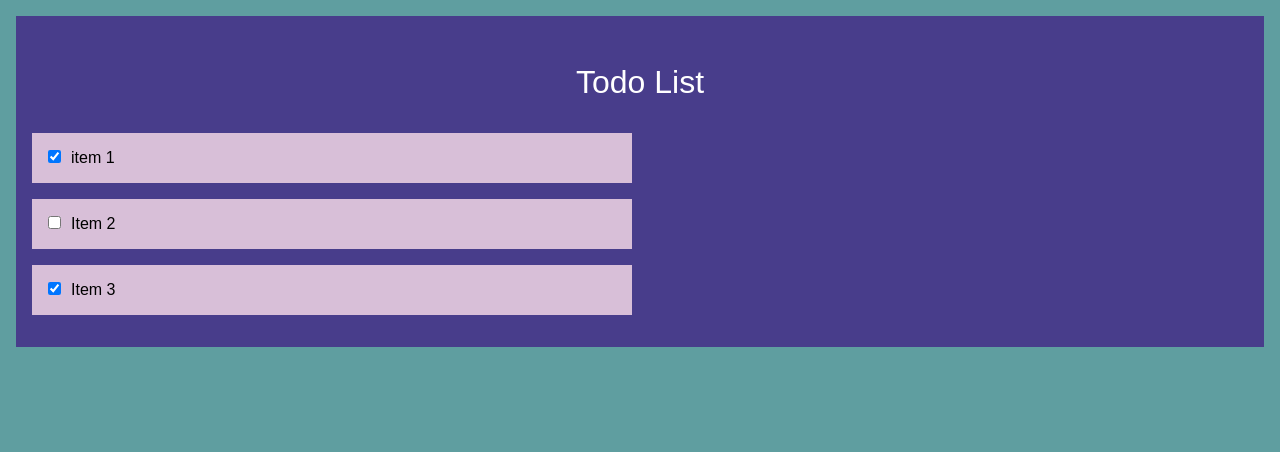
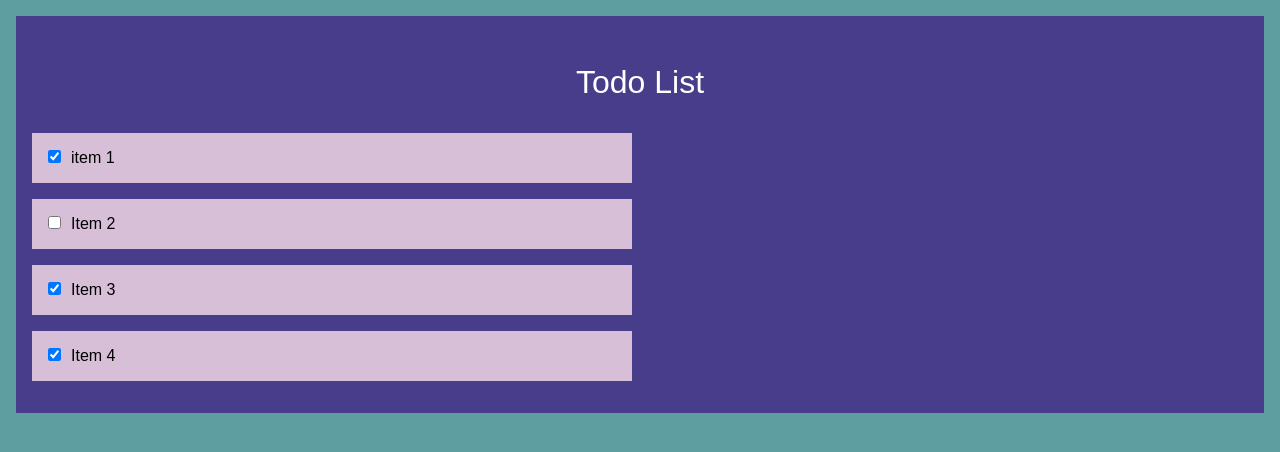
Before and after one commit to JimJam117/react-todo, a React (Create React App) app: page / in a window 1280 px wide. Shown: the top 452 px of the page. Built offline with nearby package versions, Linux system fonts and the light colour scheme.

Commit message:
Todos now in state

```diff
--- a/src/App.js
+++ b/src/App.js
@@ -10,11 +10,12 @@ class App extends React.Component {
 
         this.state = {
             title : "Todo List",
+            todos : data,
         }
     }
 
     render() {
-    const dataMapped = data.map(item => <TodoItem key={item.id} item={item} />);
+    const dataMapped = this.state.todos.map(item => <TodoItem key={item.id} item={item} />);
 
     return (
         <div>
--- a/src/data.js
+++ b/src/data.js
@@ -14,6 +14,11 @@ const data = [
         id : 3,
         name : "Item 3",
         completed : true,
+    },
+    {
+        id : 4,
+        name : "Item 4",
+        completed : true,
     }
 
 
```
